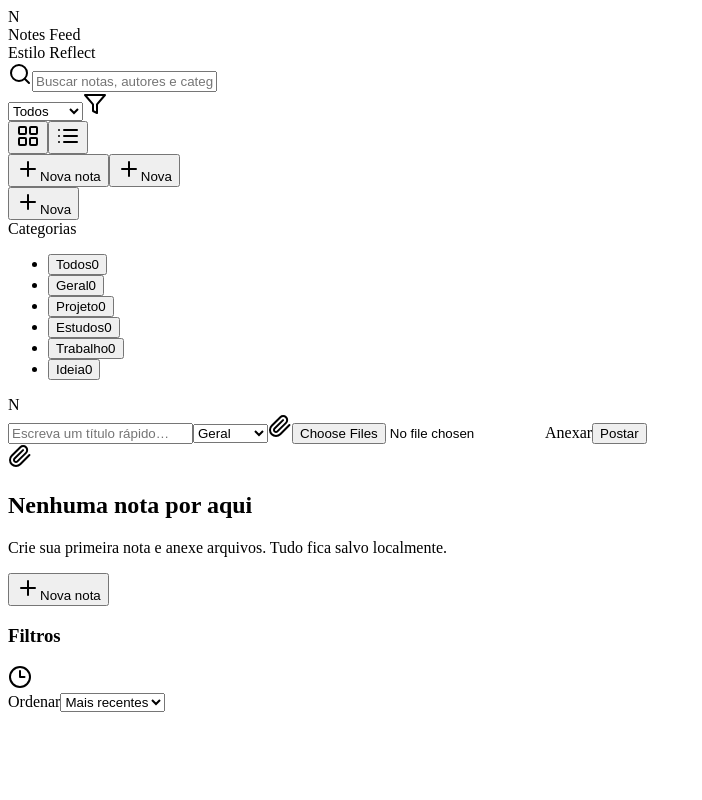
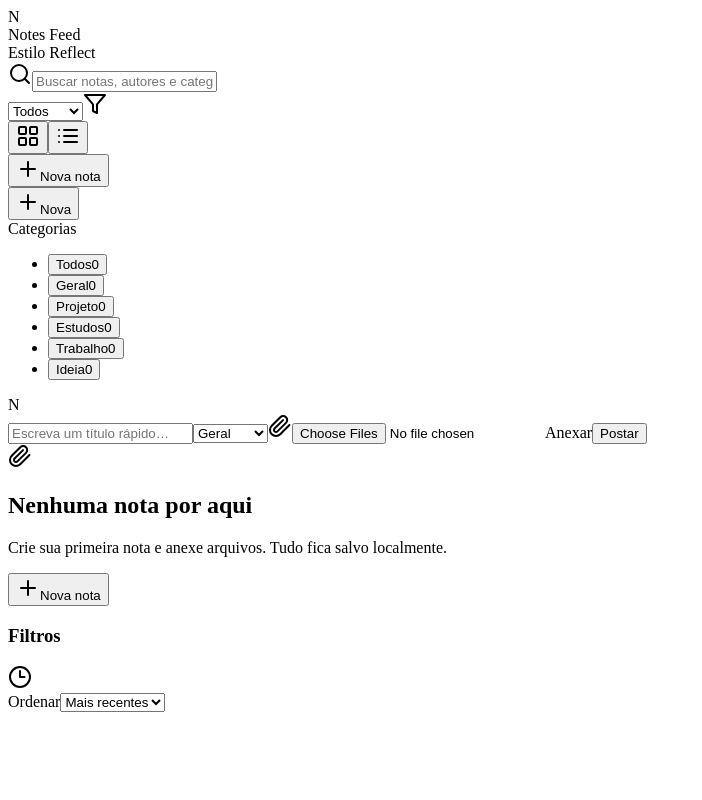
Before and after one commit to DaviSzabo/Notes-App, a Next.js app: page / in a window 1280 px wide. Shown: the top 800 px of the page, without its empty margins (0-702 px from the left). Built offline with nearby package versions, Linux system fonts and the light colour scheme.

Commit message:
Update page.tsx

```diff
--- a/app/page.tsx
+++ b/app/page.tsx
@@ -238,12 +238,6 @@ export default function Page() {
       <span className="inline-flex items-center gap-2">
         <Plus className="size-4" />
         Nova nota
-      </span>
-    </button>
-    <button onClick={() => setOpen(true)} className="btn2">
-      <span className="inline-flex items-center gap-2">
-        <Plus className="size-4" />
-        Nova
       </span>
     </button>
     </div>
```
